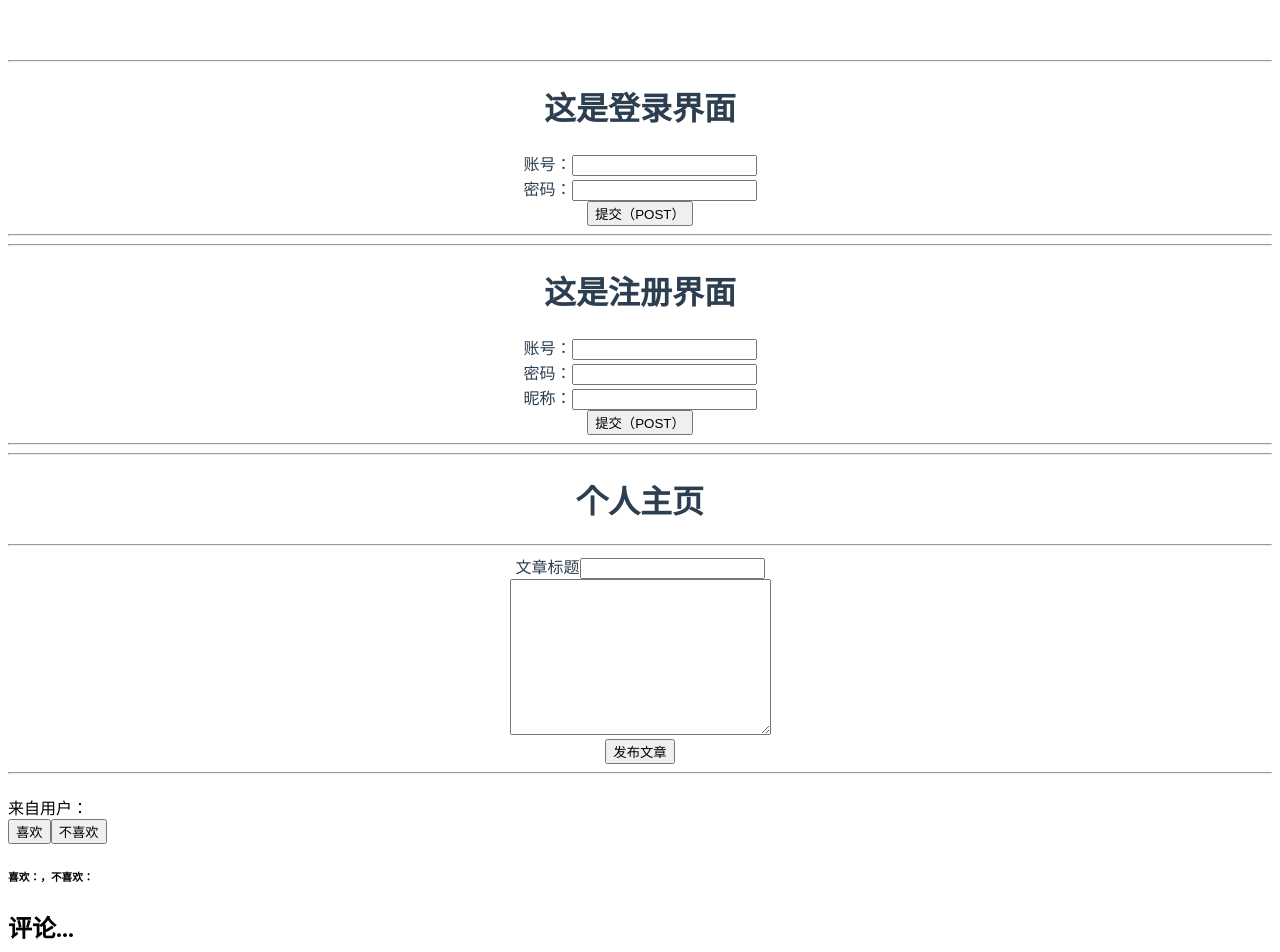
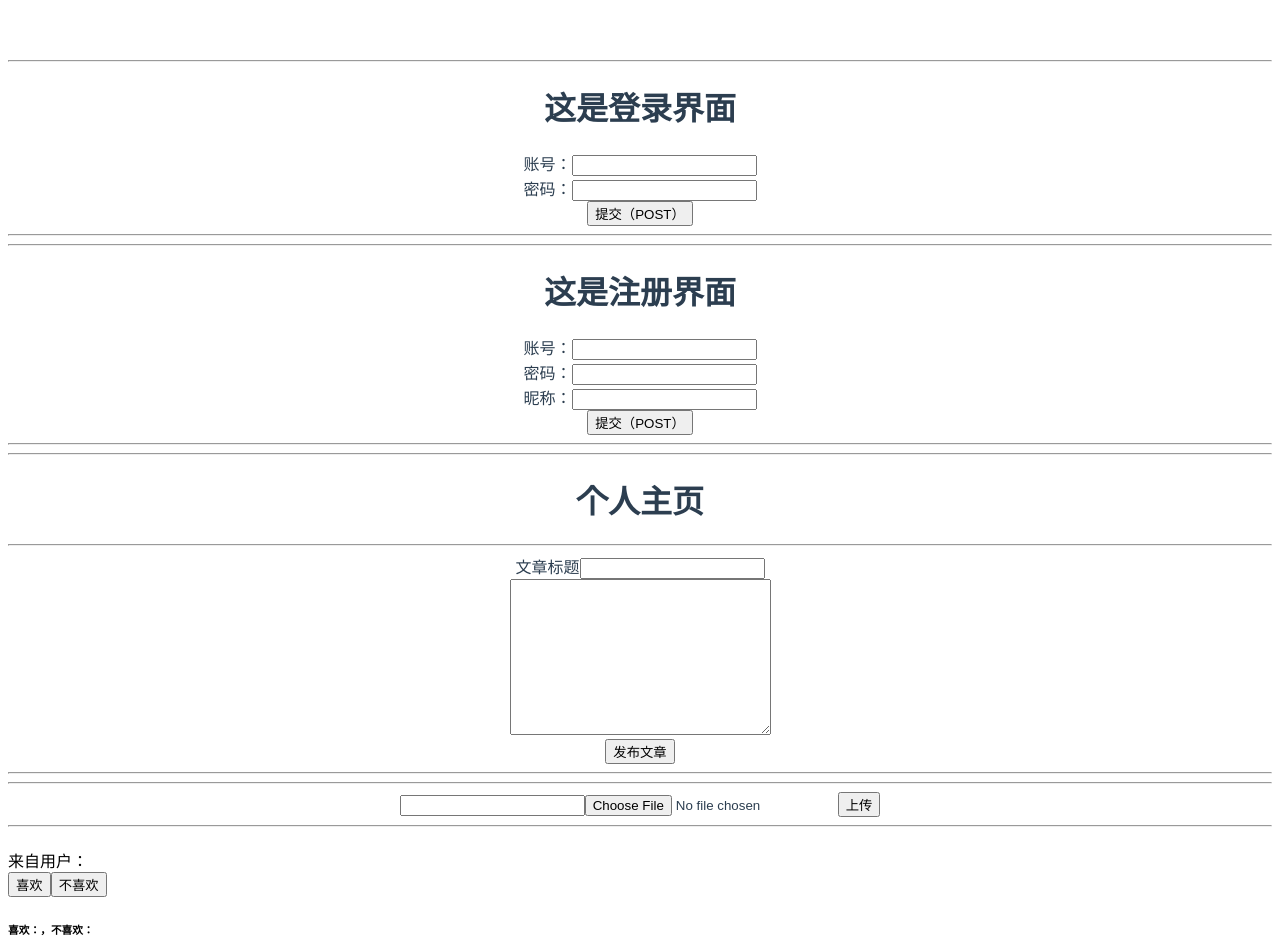
Before and after one commit to Twip-Emma/BlogPageWeb, a Vue app: page / in a window 1280 px wide. Shown: the top 952 px of the page. Built offline with nearby package versions, Linux system fonts and the light colour scheme.

Commit message:
文件上传测试

```diff
--- a/src/App.vue
+++ b/src/App.vue
@@ -2,7 +2,7 @@
  * @Author: 七画一只妖
  * @Date: 2021-10-17 22:46:46
  * @LastEditors: 七画一只妖
- * @LastEditTime: 2021-11-15 20:29:26
+ * @LastEditTime: 2021-11-25 14:53:08
  * @Description: file content
 -->
 <template>
@@ -16,6 +16,8 @@
       <UserInfo></UserInfo>
       <hr />
       <Article></Article>
+      <hr />
+      <File/>
     </div>
     <hr />
     <ArticleInfo />
@@ -30,6 +32,7 @@ import UserInfo from "./components/user/UserInfo.vue";
 import Article from "./components/article/Article.vue";
 import ArticleInfo from "./components/article/ArticleInfo.vue";
 import Comment from "./components/article/Comment.vue";
+import File from '@/components/File'
 
 export default {
   name: "App",
@@ -40,6 +43,7 @@ export default {
     Article,
     ArticleInfo,
     Comment,
+    File
   },
   data() {
     return {
--- /dev/null
+++ b/src/components/File.vue
@@ -0,0 +1,25 @@
+<!--
+ * @Author: 七画一只妖
+ * @Date: 2021-11-25 14:52:24
+ * @LastEditors: 七画一只妖
+ * @LastEditTime: 2021-11-25 14:52:24
+ * @Description: file content
+-->
+<template>
+  <div>
+    <hr />
+    <form enctype="multipart/form-data" method="post" action="/upload">
+      <input type="text" name="imgName" />
+      <input type="file" name="imgFile" />
+      <input type="submit" value="上传" />
+    </form>
+  </div>
+</template>
+
+<script>
+import axios from "axios"
+export default {};
+</script>
+
+<style>
+</style>
```
